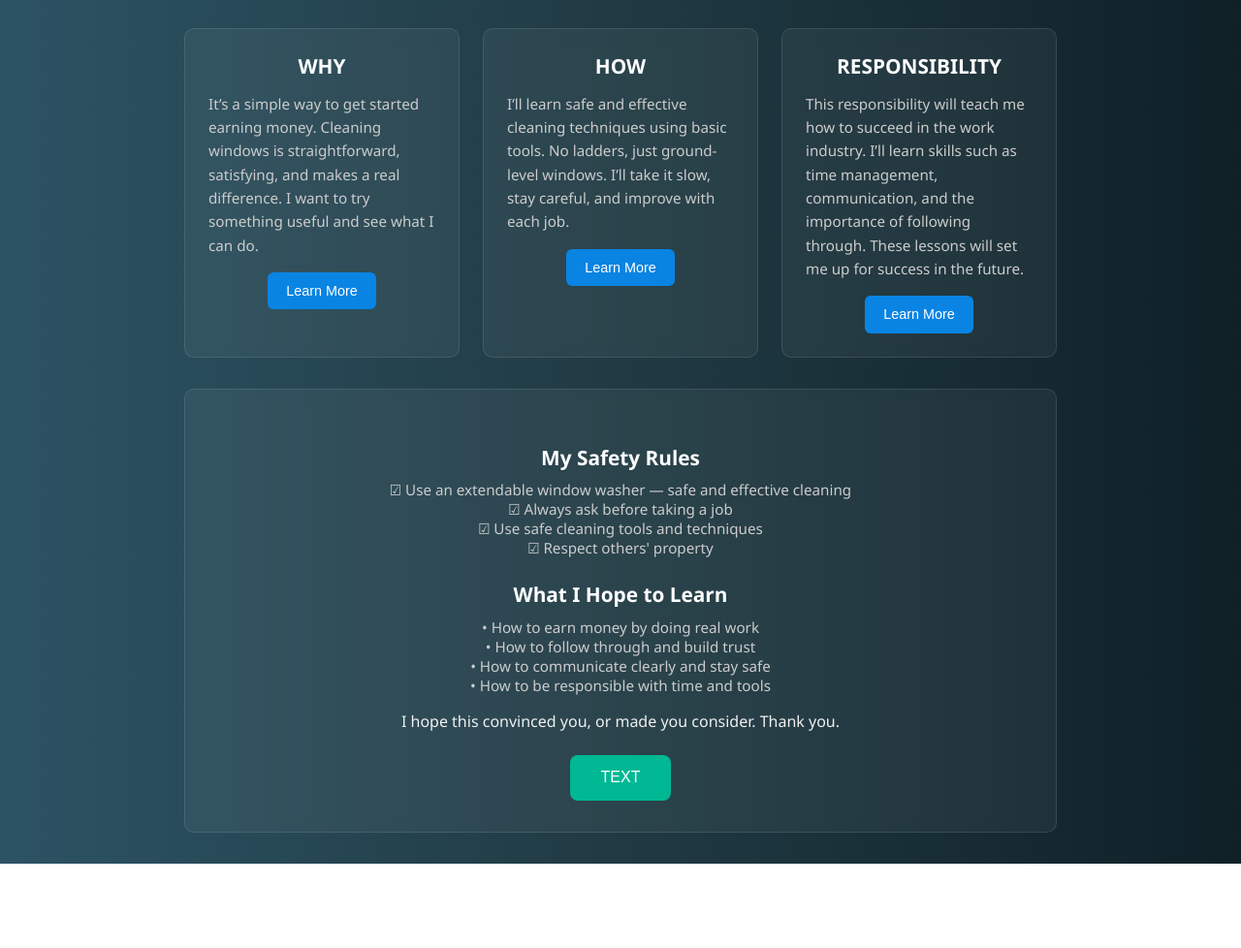
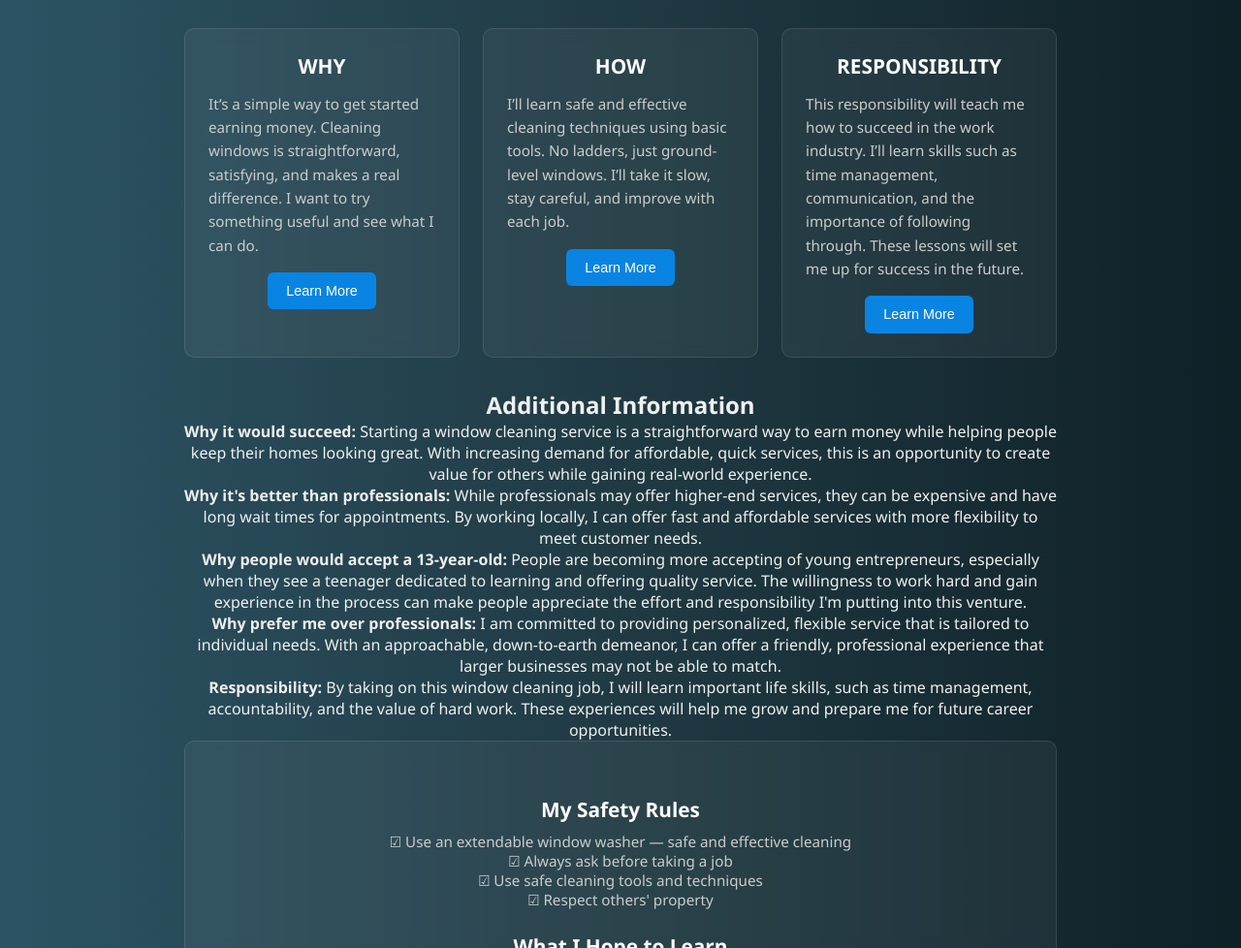
Before and after one commit to louAnFa/J.WC, a plain HTML site: page index.html in a window 1280 px wide. Shown: the part 122-1100 px from the top of the page at 97% size. Before the commit the page ends 1013 px from the top, so only its background shows below. Drawn offline with Linux system fonts and the light colour scheme.

Commit message:
Update index.html

```diff
--- a/index.html
+++ b/index.html
@@ -30,6 +30,15 @@
           <p>This responsibility will teach me how to succeed in the work industry. I’ll learn skills such as time management, communication, and the importance of following through. These lessons will set me up for success in the future.</p>
           <button class="learnMoreBtn" data-section="responsibility">Learn More</button>
         </div>
+      </section>
+
+      <section class="additional-info">
+        <h2>Additional Information</h2>
+        <p><strong>Why it would succeed:</strong> Starting a window cleaning service is a straightforward way to earn money while helping people keep their homes looking great. With increasing demand for affordable, quick services, this is an opportunity to create value for others while gaining real-world experience.</p>
+        <p><strong>Why it's better than professionals:</strong> While professionals may offer higher-end services, they can be expensive and have long wait times for appointments. By working locally, I can offer fast and affordable services with more flexibility to meet customer needs.</p>
+        <p><strong>Why people would accept a 13-year-old:</strong> People are becoming more accepting of young entrepreneurs, especially when they see a teenager dedicated to learning and offering quality service. The willingness to work hard and gain experience in the process can make people appreciate the effort and responsibility I'm putting into this venture.</p>
+        <p><strong>Why prefer me over professionals:</strong> I am committed to providing personalized, flexible service that is tailored to individual needs. With an approachable, down-to-earth demeanor, I can offer a friendly, professional experience that larger businesses may not be able to match.</p>
+        <p><strong>Responsibility:</strong> By taking on this window cleaning job, I will learn important life skills, such as time management, accountability, and the value of hard work. These experiences will help me grow and prepare me for future career opportunities.</p>
       </section>
 
       <section class="pitch-extra">
```
